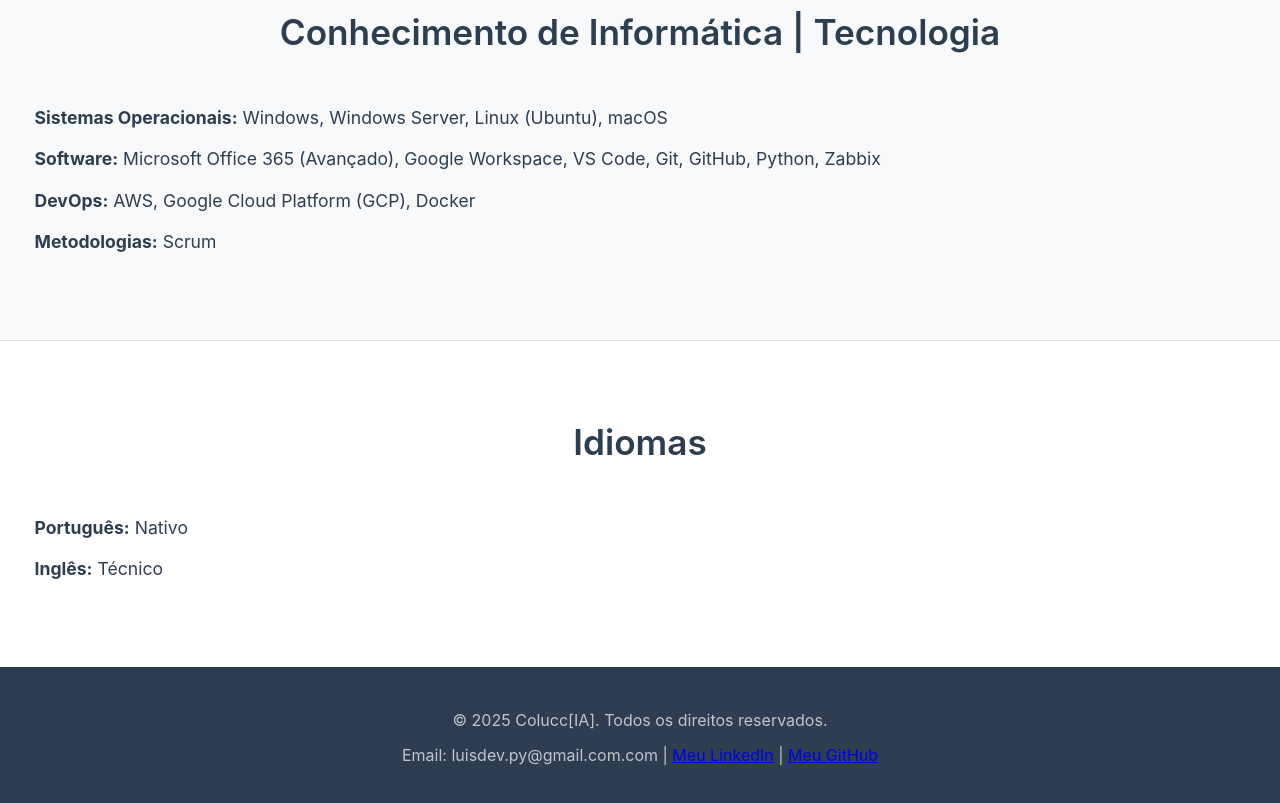
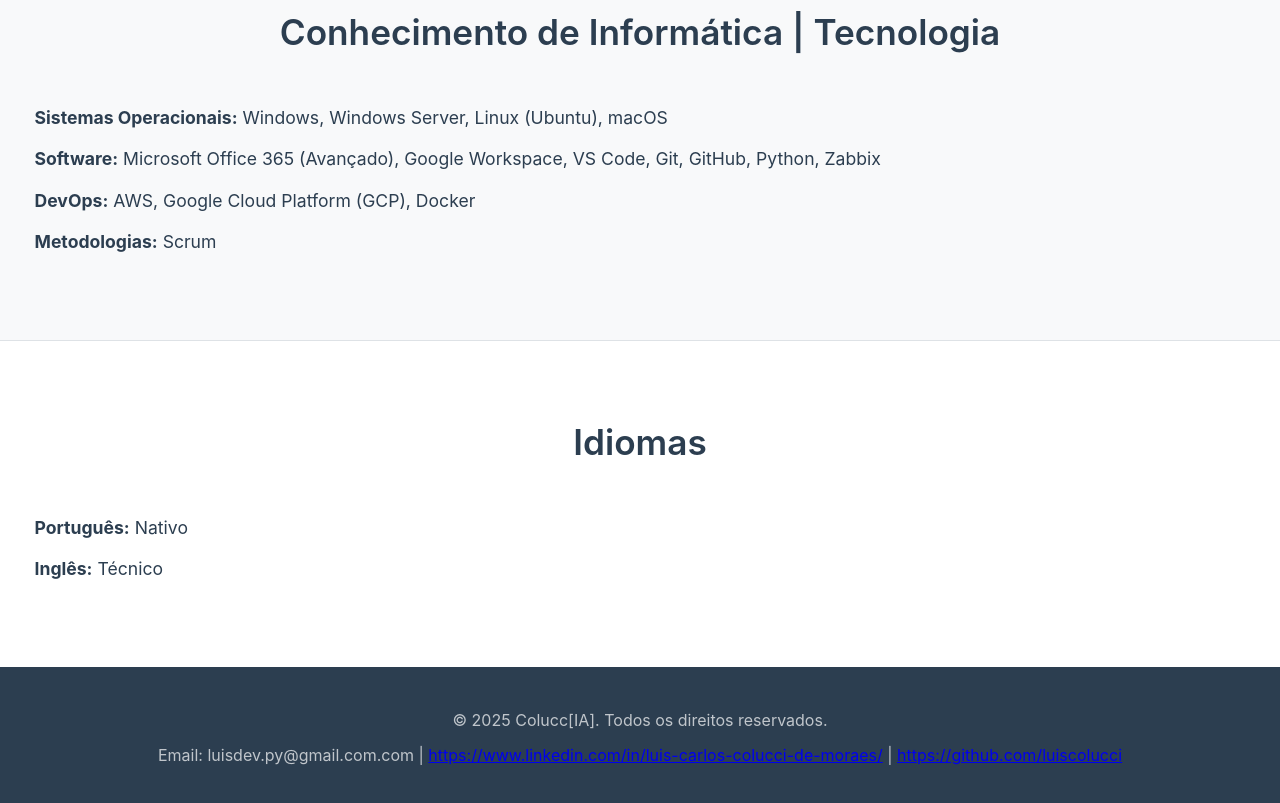
Before and after one commit to luiscolucci/curriculo, a plain HTML site: page index.html in a window 1280 px wide. Shown: the part 6643-7446 px from the top of the page. Drawn offline with Linux system fonts and the light colour scheme.

Commit message:
refinamento

```diff
--- a/index.html
+++ b/index.html
@@ -280,7 +280,7 @@ Digite S e pressione Enter para confirmar a desinstalação naquele host. Pressi
     <footer>
         <div class="container">
             <p>&copy; 2025 Colucc[IA]. Todos os direitos reservados.</p>
-            <p>Email: luisdev.py@gmail.com.com | <a href="https://www.linkedin.com/in/luis-carlos-colucci-de-moraes/" target="_blank">Meu LinkedIn</a> | <a href="https://github.com/luiscolucci" target="_blank">Meu GitHub</a></p>
+            <p>Email: luisdev.py@gmail.com.com | <a href="https://www.linkedin.com/in/luis-carlos-colucci-de-moraes/" target="_blank">https://www.linkedin.com/in/luis-carlos-colucci-de-moraes/</a> | <a href="https://github.com/luiscolucci" target="_blank">https://github.com/luiscolucci</a></p>
         </div>
     </footer>
 
```
